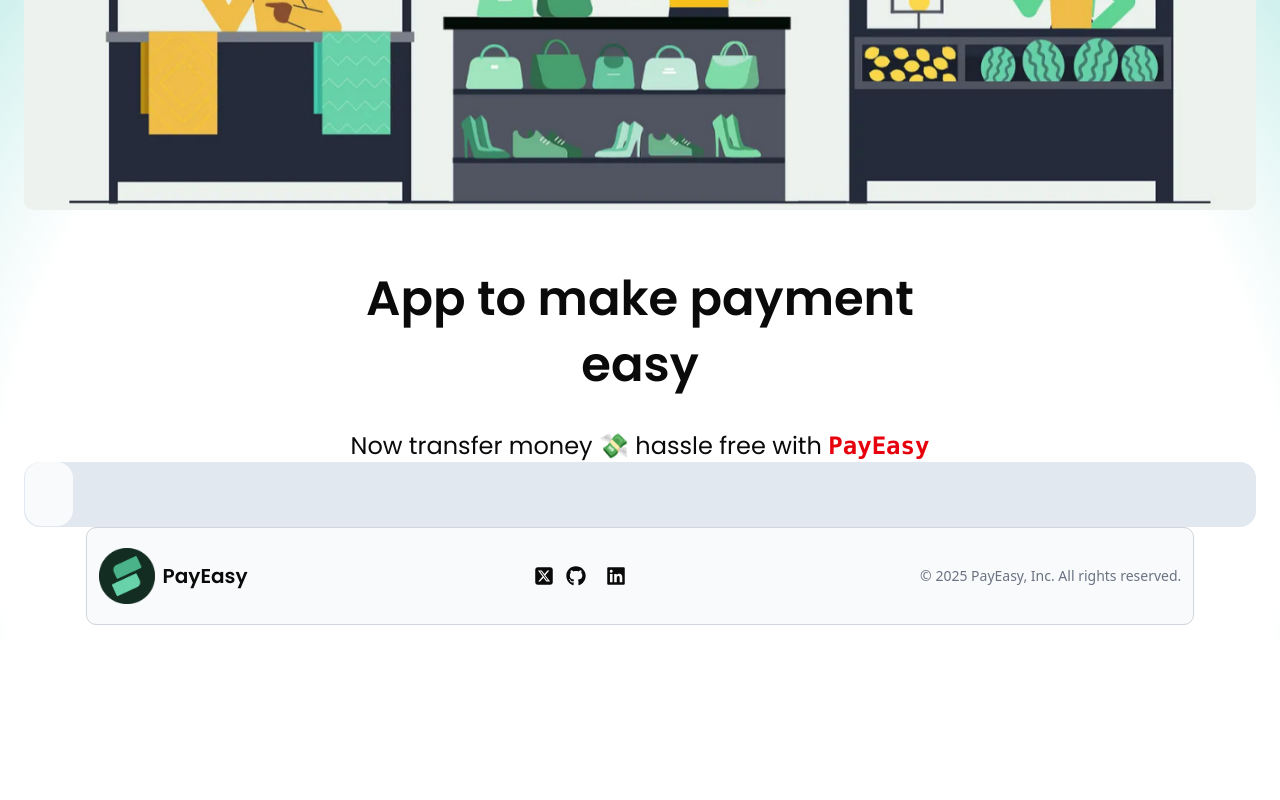
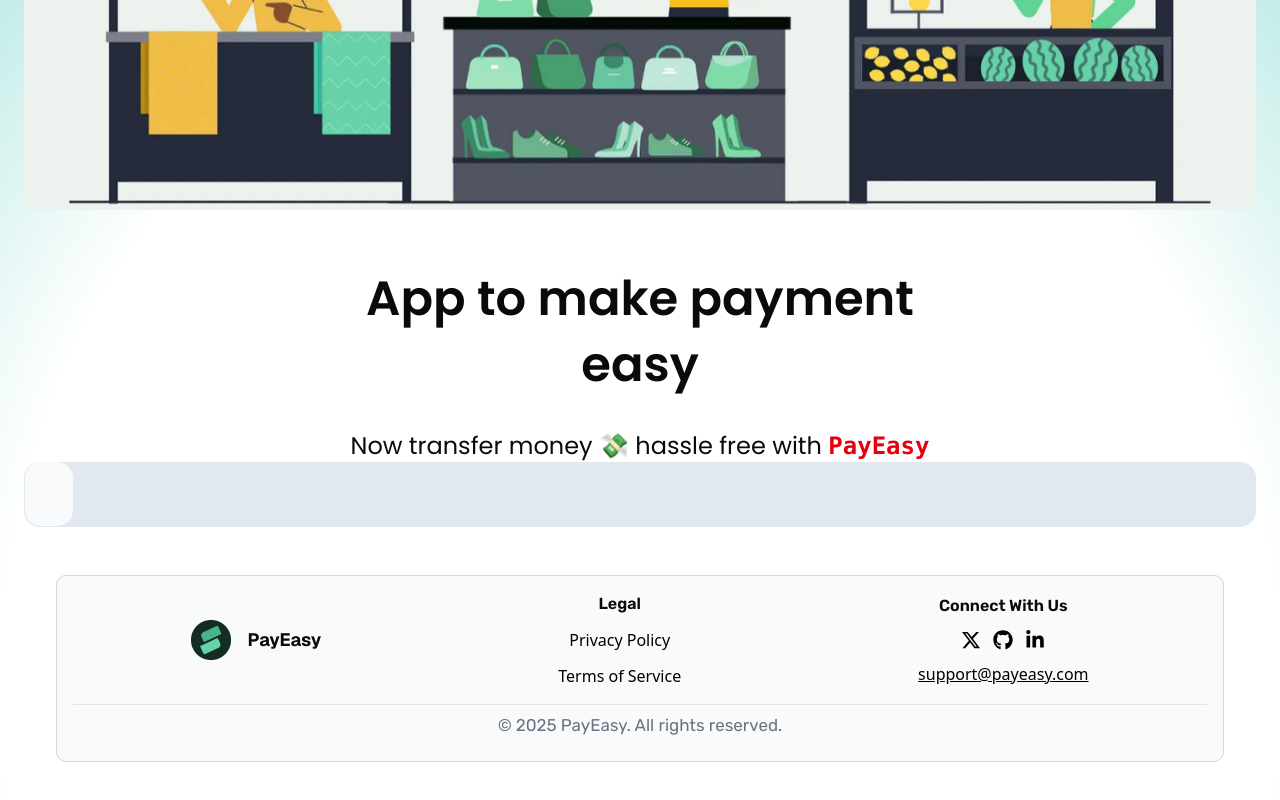
Before and after one commit to parasss19/Payment-App, a React (Vite) app in the folder frontend/: page / in a window 1280 px wide. Shown: the part 595-1395 px from the top of the page. Before the commit the page ends 1236 px from the top, so only its background shows below. Built offline with nearby package versions, Linux system fonts and the light colour scheme.

Commit message:
footer updated

```diff
--- a/frontend/src/components/Footer.jsx
+++ b/frontend/src/components/Footer.jsx
@@ -1,24 +1,87 @@
-import React from 'react'
-import { FaGithub, FaLinkedin, FaSquareXTwitter } from "react-icons/fa6";
+import { FaGithub, FaLinkedinIn, FaXTwitter } from "react-icons/fa6";
+import { Link } from 'react-router-dom';
+import logo from '../assets/logo.png'
 
 const Footer = () => {
   return (
-    <div className='lg:max-w-[90%] mx-auto flex flex-col gap-4 min-[700px]:flex-row  items-center justify-between px-3 py-5 bg-gray-50 border border-gray-300 rounded-lg'>
+    <div className="container">
 
-    <div className='flex items-center gap-2'>
-      <img src="logo-modified.png" alt="logo" className='w-10 h-10 md:w-14 md:h-14' h-8 />
-      <p className='font-[poppins] text-lg sm:text-xl font-semibold'>PayEasy</p>
+      <div className=" flex flex-col p-4 bg-gray-50 border border-gray-300 rounded-lg">
+        <div className="flex flex-col gap-4 justify-around items-center sm:flex-row sm:gap-0">
+          {/* Logo */}
+          <div className="flex items-center justify-center gap-4">
+            <img src={logo} alt="brand_logo" className="w-10 h-10" />
+            <span className="font-bold text-lg font-[Geist]">PayEasy</span>
+          </div>
+
+          {/* Legal */}
+          <div className="flex flex-col gap-3 items-center justify-center">
+            <h1 className="font-[rubik] font-semibold text-md">Legal</h1>
+
+            <div className="flex flex-col gap-3 items-center justify-center">
+              <Link to="/privacy" className="text-black">
+                Privacy Policy
+              </Link>
+              <Link to="/terms" className="text-black">
+                Terms of Service
+              </Link>
+            </div>
+          </div>
+
+          {/* Links */}
+          <div className="flex flex-col gap-3 justify-center items-center">
+            <h1 className="font-[rubik] font-semibold text-md"> Connect With Us </h1>
+
+            <div className="flex flex-col gap-3 justify-center items-center">
+              {/* socials */}
+              <div className="flex gap-3">
+                <a
+                  href="https://x.com/Paras_tsx"
+                  target="blank"
+                  className="text-black hover:-translate-y-1 transition-transform ease-linear"
+                >
+                  <FaXTwitter className="w-[15px] h-[15px] sm:w-5 sm:h-5" />
+                </a>
+                <a
+                  href="https://github.com/parasss19"
+                  target="blank"
+                  className="text-black hover:-translate-y-1 transition-transform ease-linear"
+                >
+                  <FaGithub className="w-[15px] h-[15px] sm:w-5 sm:h-5" />
+                </a>
+                <a
+                  href="https://www.linkedin.com/in/paras-mehta19/"
+                  target="blank"
+                  className="text-black hover:-translate-y-1 transition-transform ease-linear"
+                >
+                  <FaLinkedinIn className="w-[15px] h-[15px] sm:w-5 sm:h-5" />
+                </a>
+              </div>
+
+              {/* Email */}
+              <div>
+                <a
+                  href="mailto:parasss0708@gmail.com"
+                  target="blank"
+                  className="text-black underline"
+                >
+                  support@payeasy.com
+                </a>
+              </div>
+            </div>
+          </div>
+        </div>
+
+        {/* below licencse  */}
+        <div className="border-t mt-4 p-2">
+          <p className="text-sm sm:text-[17px] text-gray-500 text-center font-[rubik]">
+            © 2025 PayEasy. All rights reserved.
+          </p>
+        </div>
+      </div>
+
     </div>
-
-    <div className='flex items-center gap-3'>
-      <a href="https://twitter.com/Parasss1902" target='blank'><FaSquareXTwitter size={30} className='w-5 h-5 hover:-translate-y-1 transition-transform ease-linear'/></a>
-      <a href="https://github.com/parasss19" target='blank'><FaGithub size={30} className='w-5 h-5 hover:-translate-y-1 transition-transform ease-linear'/></a>
-      <a href="https://www.linkedin.com/in/paras-mehta19/" target='blank'><FaLinkedin size={30} className='w-9 h-5 hover:-translate-y-1 transition-transform ease-linear'/></a>
-    </div>
-
-    <p class="text-sm text-gray-500">© 2025 PayEasy, Inc. All rights reserved.</p>
-   </div>
-  )
+  );
 }
 
 export default Footer
```
